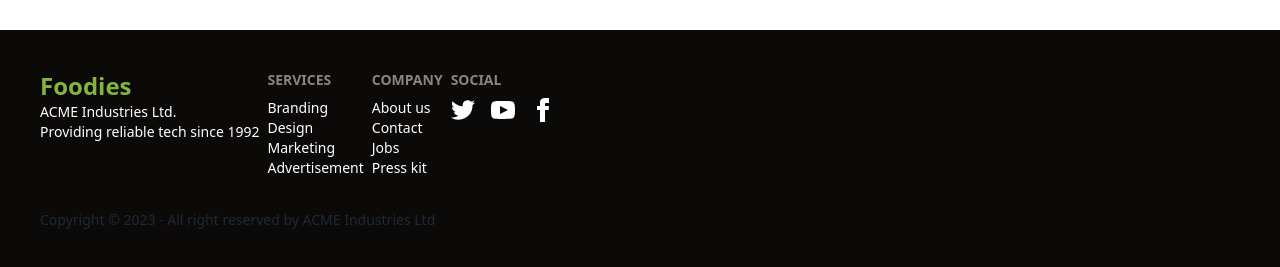
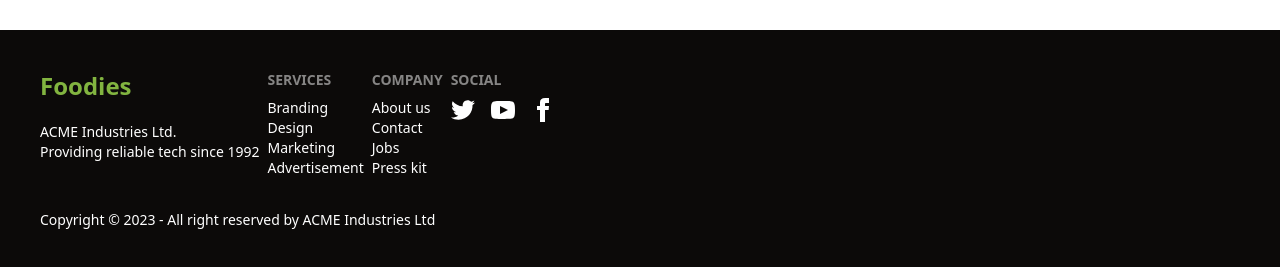
Before and after one commit to jannat710/food-beverage-client, a React (Vite) app: page / in a window 1280 px wide. Shown: the part 1642-1909 px from the top of the page. Built offline with nearby package versions, Linux system fonts and the light colour scheme.

Commit message:
Fixed error page to display a helpful message

```diff
--- a/src/Routes/PublicRoute.jsx
+++ b/src/Routes/PublicRoute.jsx
@@ -3,10 +3,12 @@ import MainLayout from "../MainLayout/MainLayout";
 import Home from "../components/Home/Home";
 import AddProduct from "../components/AddProduct/AddProduct";
 import MyCart from "../components/MyCart/MyCart";
+import Error from "../components/Error/Error";
   const router = createBrowserRouter([
     {
       path: "/",
       element: <MainLayout></MainLayout>,
+      errorElement:<Error></Error>,
       children : [
         {
             path:"/",
--- /dev/null
+++ b/src/components/Error/Error.jsx
@@ -0,0 +1,14 @@
+import error from '../../assets/error.jpg'
+
+const Error = () => {
+    return (
+        <div className="max-w-7xl mx-auto text-center py-10">
+            <h1 className='text-xl font-bold'>Oops !</h1>
+            <p className='text-red-600'>Error 404 -Page Not Found</p>
+            <p className='text-[#666]'>The page you requested could not be found <br />We are working on it .</p>
+            <img className='h-1/2 w-1/2 mx-auto' src={error} alt="" />
+        </div>
+    );
+};
+
+export default Error;
--- a/src/components/shared/Footer/Footer.jsx
+++ b/src/components/shared/Footer/Footer.jsx
@@ -5,7 +5,7 @@ const Footer = () => {
         <footer className="footer p-10 bg-stone-950 text-base-content block">
             <div className=" flex justify-between items-start">
                 <aside className="text-white">
-                    <p className="text-[#82B440] font-bold text-2xl">Foodies</p>
+                    <p className="text-[#82B440] font-bold text-2xl pb-5">Foodies</p>
                     <p>ACME Industries Ltd.<br />Providing reliable tech since 1992</p>
                 </aside>
                 <nav className="text-white">
@@ -37,7 +37,7 @@ const Footer = () => {
                 </nav>
             </div>
 
-                <p className="flex items-center justify-center pt-8">Copyright © 2023 - All right reserved by ACME Industries Ltd</p>
+                <p className="flex items-center justify-center pt-8 text-white">Copyright © 2023 - All right reserved by ACME Industries Ltd</p>
 
         </footer>
     );
```
Also changed, not shown: src/assets/error.jpg (added).
